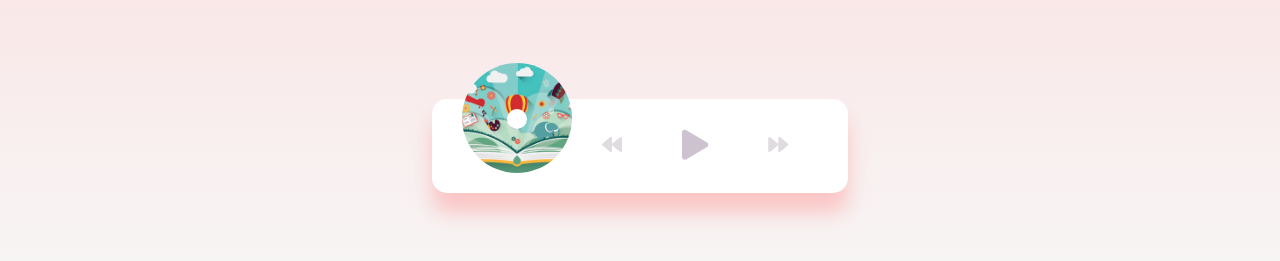
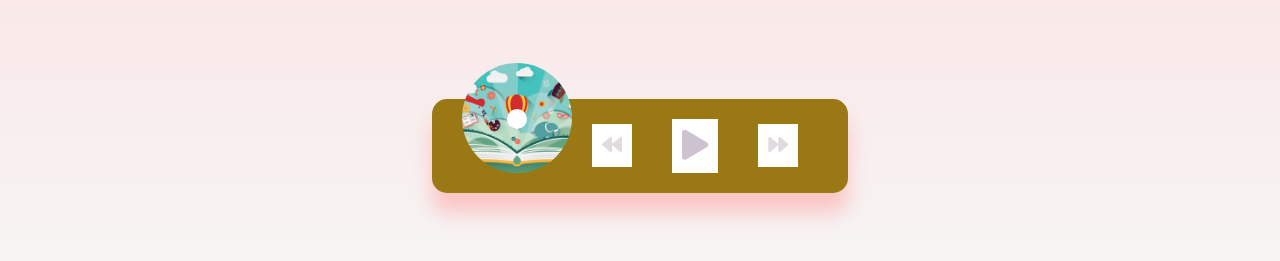
Before and after one commit to Sword-Coder/music-player, a plain HTML site: page index.html in a window 1280 px wide. Shown: the part 295-556 px from the top of the page. Drawn offline with Linux system fonts and the light colour scheme.

Commit message:
I want a yellow color.

```diff
--- a/style.css
+++ b/style.css
@@ -20,7 +20,7 @@ body {
 }
 
 .music-container {
-  background-color: #fff;
+  background-color: #9a7915;
   border-radius: 15px;
   box-shadow: 0 20px 20px 0 rgba(252, 169, 169, 0.6);
   display: flex;
```
